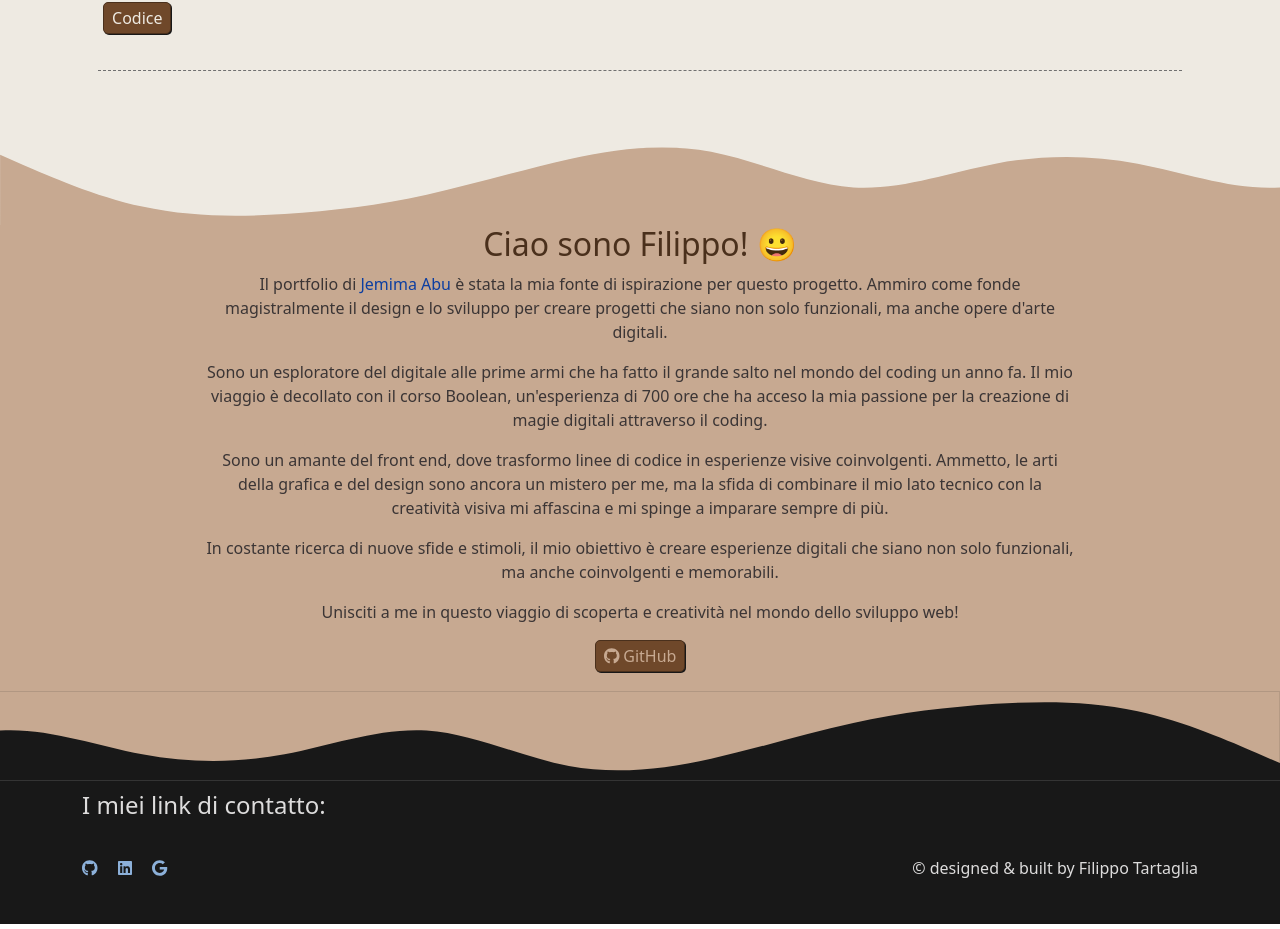
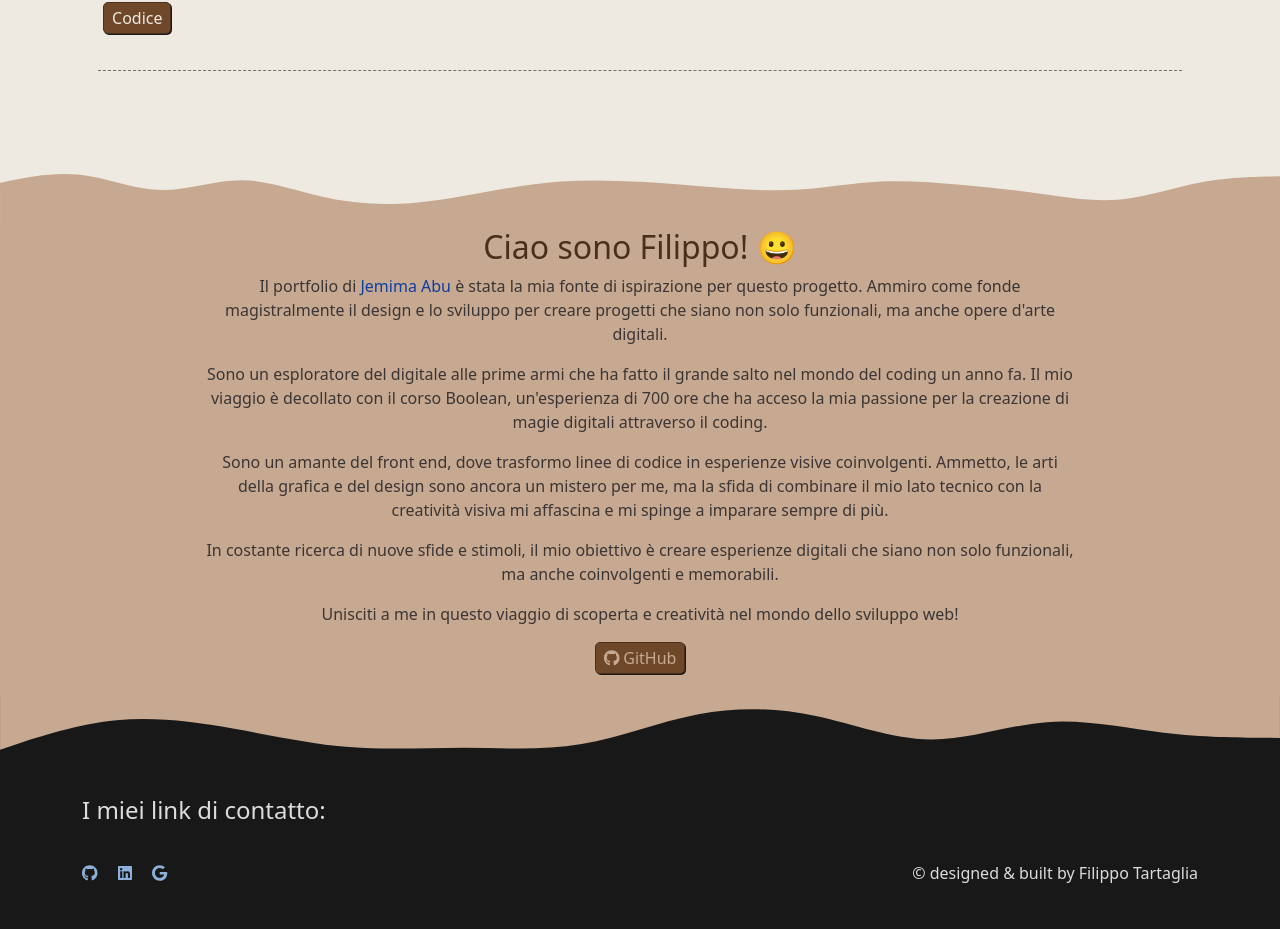
Before and after one commit to TartagliaFilippo/portfolio, a Vue app: page / in a window 1280 px wide. Shown: the part 3917-4846 px from the top of the page. Built offline with nearby package versions, Linux system fonts and the light colour scheme.

Commit message:
fix bug border and add new svg

```diff
--- a/src/components/AboutMe.vue
+++ b/src/components/AboutMe.vue
@@ -17,24 +17,19 @@ export default {
 <template>
   <div class="svg-top">
     <svg
+      id="visual"
+      viewBox="0 0 1400 100"
+      xmlns="http://www.w3.org/2000/svg"
       xmlns:xlink="http://www.w3.org/1999/xlink"
-      id="wave"
-      style="transform: rotate(0deg); transition: 0.3s"
-      viewBox="0 0 1440 100"
       version="1.1"
-      xmlns="http://www.w3.org/2000/svg"
     >
-      <defs>
-        <linearGradient id="sw-gradient-0" x1="0" x2="0" y1="0" y2="0">
-          <stop stop-color="#00000" offset="0%" />
-          <stop stop-color="#00000" offset="100%" />
-        </linearGradient>
-      </defs>
+      <rect x="0" y="0" fill="var(--bg-primary)"></rect>
       <path
-        style="transform: translate(0, 0px); opacity: 1"
+        d="M0 50L14.7 47C29.3 44 58.7 38 87.8 41.3C117 44.7 146 57.3 175.2 58C204.3 58.7 233.7 47.3 262.8 47.2C292 47 321 58 350.2 64.8C379.3 71.7 408.7 74.3 437.8 73C467 71.7 496 66.3 525.2 61.2C554.3 56 583.7 51 612.8 48.8C642 46.7 671 47.3 700.2 49C729.3 50.7 758.7 53.3 787.8 55.5C817 57.7 846 59.3 875.2 57.5C904.3 55.7 933.7 50.3 962.8 48.8C992 47.3 1021 49.7 1050.2 52.3C1079.3 55 1108.7 58 1137.8 62C1167 66 1196 71 1225.2 68.3C1254.3 65.7 1283.7 55.3 1312.8 49.8C1342 44.3 1371 43.7 1385.5 43.3L1400 43L1400 101L1385.5 101C1371 101 1342 101 1312.8 101C1283.7 101 1254.3 101 1225.2 101C1196 101 1167 101 1137.8 101C1108.7 101 1079.3 101 1050.2 101C1021 101 992 101 962.8 101C933.7 101 904.3 101 875.2 101C846 101 817 101 787.8 101C758.7 101 729.3 101 700.2 101C671 101 642 101 612.8 101C583.7 101 554.3 101 525.2 101C496 101 467 101 437.8 101C408.7 101 379.3 101 350.2 101C321 101 292 101 262.8 101C233.7 101 204.3 101 175.2 101C146 101 117 101 87.8 101C58.7 101 29.3 101 14.7 101L0 101Z"
         fill="var(--bg-primary-100)"
-        d="M0,20L26.7,31.7C53.3,43,107,67,160,78.3C213.3,90,267,90,320,86.7C373.3,83,427,77,480,65C533.3,53,587,37,640,25C693.3,13,747,7,800,16.7C853.3,27,907,53,960,56.7C1013.3,60,1067,40,1120,30C1173.3,20,1227,20,1280,30C1333.3,40,1387,60,1440,56.7C1493.3,53,1547,27,1600,13.3C1653.3,0,1707,0,1760,3.3C1813.3,7,1867,13,1920,23.3C1973.3,33,2027,47,2080,55C2133.3,63,2187,67,2240,66.7C2293.3,67,2347,63,2400,53.3C2453.3,43,2507,27,2560,16.7C2613.3,7,2667,3,2720,11.7C2773.3,20,2827,40,2880,40C2933.3,40,2987,20,3040,16.7C3093.3,13,3147,27,3200,35C3253.3,43,3307,47,3360,45C3413.3,43,3467,37,3520,36.7C3573.3,37,3627,43,3680,43.3C3733.3,43,3787,37,3813,33.3L3840,30L3840,100L3813.3,100C3786.7,100,3733,100,3680,100C3626.7,100,3573,100,3520,100C3466.7,100,3413,100,3360,100C3306.7,100,3253,100,3200,100C3146.7,100,3093,100,3040,100C2986.7,100,2933,100,2880,100C2826.7,100,2773,100,2720,100C2666.7,100,2613,100,2560,100C2506.7,100,2453,100,2400,100C2346.7,100,2293,100,2240,100C2186.7,100,2133,100,2080,100C2026.7,100,1973,100,1920,100C1866.7,100,1813,100,1760,100C1706.7,100,1653,100,1600,100C1546.7,100,1493,100,1440,100C1386.7,100,1333,100,1280,100C1226.7,100,1173,100,1120,100C1066.7,100,1013,100,960,100C906.7,100,853,100,800,100C746.7,100,693,100,640,100C586.7,100,533,100,480,100C426.7,100,373,100,320,100C266.7,100,213,100,160,100C106.7,100,53,100,27,100L0,100Z"
-      />
+        stroke-linecap="round"
+        stroke-linejoin="miter"
+      ></path>
     </svg>
   </div>
   <div class="wrapper" id="aboutMe">
@@ -61,26 +56,19 @@ export default {
   </div>
   <div class="svg-bottom">
     <svg
+      id="visual"
+      viewBox="0 0 1400 100"
+      xmlns="http://www.w3.org/2000/svg"
       xmlns:xlink="http://www.w3.org/1999/xlink"
-      id="wave"
-      style="transform: rotate(0deg); transition: 0.3s"
-      viewBox="0 0 1440 100"
       version="1.1"
-      xmlns="http://www.w3.org/2000/svg"
     >
-      <defs>
-        <linearGradient id="sw-gradient-0" x1="0" x2="0" y1="0" y2="0">
-          <stop stop-color="var(--bg-primary-100)" offset="0%" />
-          <stop stop-color="var(--bg-primary-100)" offset="100%" />
-        </linearGradient>
-      </defs>
+      <rect x="0" y="0" fill="var(--bg-black)"></rect>
       <path
-        style="transform: translate(0, 0px); opacity: 1"
-        width="100%"
-        height="100%"
+        d="M0 61L21.2 54C42.3 47 84.7 33 127.2 28.8C169.7 24.7 212.3 30.3 254.8 37.8C297.3 45.3 339.7 54.7 382 58C424.3 61.3 466.7 58.7 509 58.8C551.3 59 593.7 62 636.2 54.8C678.7 47.7 721.3 30.3 763.8 22.2C806.3 14 848.7 15 891 23.8C933.3 32.7 975.7 49.3 1018 49.7C1060.3 50 1102.7 34 1145.2 30.8C1187.7 27.7 1230.3 37.3 1272.8 42.3C1315.3 47.3 1357.7 47.7 1378.8 47.8L1400 48L1400 0L1378.8 0C1357.7 0 1315.3 0 1272.8 0C1230.3 0 1187.7 0 1145.2 0C1102.7 0 1060.3 0 1018 0C975.7 0 933.3 0 891 0C848.7 0 806.3 0 763.8 0C721.3 0 678.7 0 636.2 0C593.7 0 551.3 0 509 0C466.7 0 424.3 0 382 0C339.7 0 297.3 0 254.8 0C212.3 0 169.7 0 127.2 0C84.7 0 42.3 0 21.2 0L0 0Z"
         fill="var(--bg-primary-100)"
-        d="M0,20L26.7,31.7C53.3,43,107,67,160,78.3C213.3,90,267,90,320,86.7C373.3,83,427,77,480,65C533.3,53,587,37,640,25C693.3,13,747,7,800,16.7C853.3,27,907,53,960,56.7C1013.3,60,1067,40,1120,30C1173.3,20,1227,20,1280,30C1333.3,40,1387,60,1440,56.7C1493.3,53,1547,27,1600,13.3C1653.3,0,1707,0,1760,3.3C1813.3,7,1867,13,1920,23.3C1973.3,33,2027,47,2080,55C2133.3,63,2187,67,2240,66.7C2293.3,67,2347,63,2400,53.3C2453.3,43,2507,27,2560,16.7C2613.3,7,2667,3,2720,11.7C2773.3,20,2827,40,2880,40C2933.3,40,2987,20,3040,16.7C3093.3,13,3147,27,3200,35C3253.3,43,3307,47,3360,45C3413.3,43,3467,37,3520,36.7C3573.3,37,3627,43,3680,43.3C3733.3,43,3787,37,3813,33.3L3840,30L3840,100L3813.3,100C3786.7,100,3733,100,3680,100C3626.7,100,3573,100,3520,100C3466.7,100,3413,100,3360,100C3306.7,100,3253,100,3200,100C3146.7,100,3093,100,3040,100C2986.7,100,2933,100,2880,100C2826.7,100,2773,100,2720,100C2666.7,100,2613,100,2560,100C2506.7,100,2453,100,2400,100C2346.7,100,2293,100,2240,100C2186.7,100,2133,100,2080,100C2026.7,100,1973,100,1920,100C1866.7,100,1813,100,1760,100C1706.7,100,1653,100,1600,100C1546.7,100,1493,100,1440,100C1386.7,100,1333,100,1280,100C1226.7,100,1173,100,1120,100C1066.7,100,1013,100,960,100C906.7,100,853,100,800,100C746.7,100,693,100,640,100C586.7,100,533,100,480,100C426.7,100,373,100,320,100C266.7,100,213,100,160,100C106.7,100,53,100,27,100L0,100Z"
-      />
+        stroke-linecap="round"
+        stroke-linejoin="miter"
+      ></path>
     </svg>
   </div>
 </template>
@@ -146,7 +134,7 @@ export default {
         color: var(--bg-primary);
         box-shadow: 0 0 var(--bg-primary);
         font-weight: bold;
-        border: 2px solid var(--bg-primary-500);
+        // border: 2px solid var(--bg-primary-500);
 
         a {
           color: var(--bg-primary-500);
@@ -162,7 +150,6 @@ export default {
 .svg-bottom {
   width: 100%;
   height: 100%;
-  rotate: 180deg;
   background-color: var(--bg-black);
   overflow: hidden;
 }
--- a/src/components/Projects.vue
+++ b/src/components/Projects.vue
@@ -210,7 +210,7 @@ export default {
         &:hover {
           background-color: var(--bg-primary);
           box-shadow: 0 0 var(--bg-black);
-          border: 2px solid var(--bg-primary-500);
+          // border: 2px solid var(--bg-primary-500);
           font-weight: bold;
 
           a {
--- a/src/components/ui/Carousel.vue
+++ b/src/components/ui/Carousel.vue
@@ -98,7 +98,7 @@ export default {
         background-color: var(--bg-primary);
         color: var(--bg-primary-300);
         font-weight: bold;
-        border: 2px solid var(--bg-primary-500);
+        // border: 2px solid var(--bg-primary-500);
       }
     }
     .thumb-nails {
```
Also changed, not shown: public/wave-bottom.svg (added), public/wave-top.svg (added).
